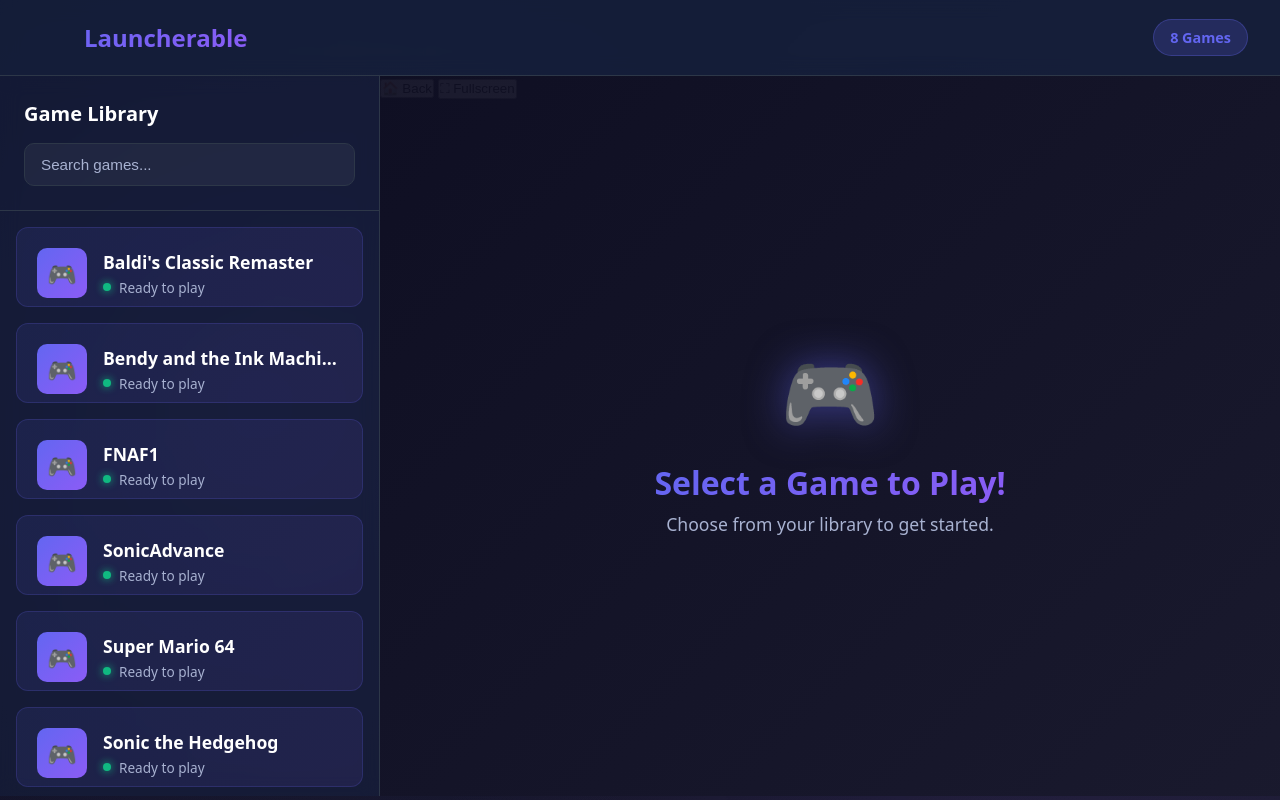
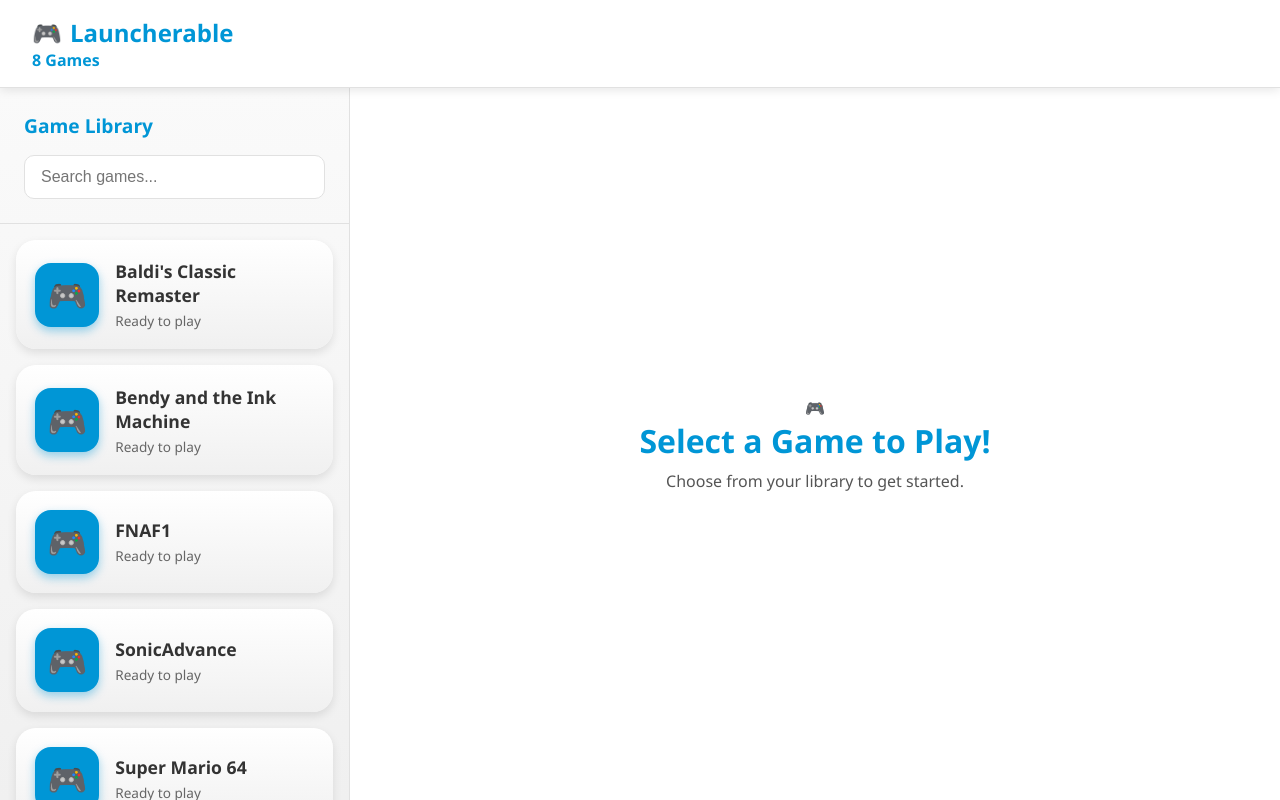
Before and after one commit to Luffytaroglitch/Launcherable, a website: page index.html in a window 1280 px wide. Drawn offline with Linux system fonts and the light colour scheme.

Commit message:
Update style.css

```diff
--- a/style.css
+++ b/style.css
@@ -5,95 +5,59 @@
 }
 
 :root {
-  --primary: #6366f1;
-  --secondary: #8b5cf6;
-  --bg-dark: #0f0f23;
-  --bg-light: #1a1a2e;
-  --card-bg: #16213e;
-  --text-main: #fff;
-  --text-muted: #a8b2d1;
-  --border: #2d3748;
-  --success: #10b981;
+  --wii-white: #f5f5f5;
+  --wii-blue: #0096d6;
+  --wii-gray: #e1e1e1;
+  --wii-text: #333;
+  --shadow-light: rgba(0, 0, 0, 0.1);
+  --shadow-strong: rgba(0, 0, 0, 0.25);
 }
 
 body {
-  font-family: system-ui, -apple-system, BlinkMacSystemFont, 'Segoe UI', Roboto, sans-serif;
-  background: linear-gradient(135deg, var(--bg-dark), var(--bg-light));
-  color: var(--text-main);
+  font-family: 'Nunito', 'Segoe UI', sans-serif;
+  background: var(--wii-white);
+  color: var(--wii-text);
   height: 100vh;
   overflow: hidden;
-}
-
-.background-overlay {
-  position: fixed;
-  inset: 0;
-  background:
-    radial-gradient(circle at 20% 50%, rgba(99, 102, 241, 0.1) 0%, transparent 50%),
-    radial-gradient(circle at 80% 80%, rgba(139, 92, 246, 0.1) 0%, transparent 50%);
-  pointer-events: none;
-  z-index: 0;
+  display: flex;
+  flex-direction: column;
 }
 
 .header {
-  background: rgba(22, 33, 62, 0.8);
-  backdrop-filter: blur(10px);
-  border-bottom: 1px solid var(--border);
+  background: white;
   padding: 1rem 2rem;
-  z-index: 10;
-}
-
-.header-content {
+  border-bottom: 1px solid var(--wii-gray);
   display: flex;
   justify-content: space-between;
   align-items: center;
-  max-width: 1800px;
-  margin: 0 auto;
+  box-shadow: 0 2px 10px var(--shadow-light);
+  z-index: 10;
 }
 
 .logo {
   display: flex;
   align-items: center;
-  gap: 0.75rem;
+  gap: 0.5rem;
   font-size: 1.5rem;
   font-weight: 700;
-  background: linear-gradient(135deg, var(--primary), var(--secondary));
-  -webkit-background-clip: text;
-  -webkit-text-fill-color: transparent;
-}
-
-.logo-icon {
-  font-size: 2rem;
-  filter: drop-shadow(0 0 10px rgba(99, 102, 241, 0.5));
+  color: var(--wii-blue);
 }
 
 .header-info {
-  display: flex;
-  align-items: center;
-  gap: 1rem;
-}
-
-.game-count {
-  background: rgba(99, 102, 241, 0.2);
-  padding: 0.5rem 1rem;
-  border-radius: 20px;
-  font-size: 0.9rem;
   font-weight: 600;
-  color: var(--primary);
-  border: 1px solid rgba(99, 102, 241, 0.3);
+  color: var(--wii-blue);
 }
 
 .main-container {
   display: flex;
-  height: calc(100vh - 80px);
-  position: relative;
-  z-index: 1;
+  flex: 1;
+  overflow: hidden;
 }
 
 .sidebar {
-  width: 380px;
-  background: rgba(22, 33, 62, 0.6);
-  backdrop-filter: blur(10px);
-  border-right: 1px solid var(--border);
+  width: 350px;
+  background: linear-gradient(180deg, #fafafa, #f0f0f0);
+  border-right: 1px solid var(--wii-gray);
   display: flex;
   flex-direction: column;
   overflow: hidden;
@@ -101,39 +65,29 @@
 
 .sidebar-header {
   padding: 1.5rem;
-  border-bottom: 1px solid var(--border);
+  border-bottom: 1px solid var(--wii-gray);
 }
 
 .sidebar-header h2 {
-  font-size: 1.25rem;
+  font-size: 1.2rem;
+  color: var(--wii-blue);
   margin-bottom: 1rem;
-  color: var(--text-main);
-}
-
-.search-box {
-  position: relative;
 }
 
 .search-box input {
   width: 100%;
   padding: 0.75rem 1rem;
-  background: rgba(255, 255, 255, 0.05);
-  border: 1px solid var(--border);
+  border: 1px solid var(--wii-gray);
   border-radius: 10px;
-  color: var(--text-main);
-  font-size: 0.95rem;
-  transition: all 0.3s ease;
+  font-size: 1rem;
+  outline: none;
+  background: white;
+  transition: 0.2s;
 }
 
 .search-box input:focus {
-  outline: none;
-  border-color: var(--primary);
-  background: rgba(255, 255, 255, 0.08);
-  box-shadow: 0 0 0 3px rgba(99, 102, 241, 0.1);
-}
-
-.search-box input::placeholder {
-  color: var(--text-muted);
+  border-color: var(--wii-blue);
+  box-shadow: 0 0 6px rgba(0, 150, 214, 0.3);
 }
 
 .game-grid {
@@ -146,137 +100,92 @@
   align-content: start;
 }
 
-.game-card {
-  min-height: 80px;
-  background: linear-gradient(135deg, rgba(99, 102, 241, 0.1), rgba(139, 92, 246, 0.1));
-  border: 1px solid rgba(99, 102, 241, 0.2);
-  border-radius: 12px;
-  padding: 1rem;
-  cursor: pointer;
-  transition: all 0.3s ease;
-  position: relative;
-}
-
-
 .game-grid::-webkit-scrollbar {
-  width: 8px;
-}
-
-.game-grid::-webkit-scrollbar-track {
-  background: rgba(0, 0, 0, 0.2);
+  width: 10px;
 }
 
 .game-grid::-webkit-scrollbar-thumb {
-  background: var(--primary);
-  border-radius: 4px;
+  background: var(--wii-blue);
+  border-radius: 5px;
 }
 
 .game-card {
-  background: linear-gradient(135deg, rgba(99, 102, 241, 0.1), rgba(139, 92, 246, 0.1));
-  border: 1px solid rgba(99, 102, 241, 0.2);
-  border-radius: 12px;
-  padding: 1.25rem;
+  background: linear-gradient(180deg, #ffffff, #f0f0f0);
+  border-radius: 20px;
+  box-shadow: 0 4px 10px var(--shadow-light);
+  padding: 1.2rem;
   cursor: pointer;
-  transition: all 0.3s ease;
-  position: relative;
-  overflow: hidden;
-}
-
-.game-card::before {
-  content: '';
-  position: absolute;
-  top: 0;
-  left: -100%;
-  width: 100%;
-  height: 100%;
-  background: linear-gradient(90deg, transparent, rgba(255, 255, 255, 0.1), transparent);
-  transition: left 0.5s ease;
-}
-
-.game-card:hover::before {
-  left: 100%;
+  transition: transform 0.2s, box-shadow 0.2s;
 }
 
 .game-card:hover {
-  transform: translateY(-3px);
-  border-color: var(--primary);
-  box-shadow: 0 8px 25px rgba(99, 102, 241, 0.3);
+  transform: scale(1.05);
+  box-shadow: 0 8px 20px var(--shadow-strong);
 }
 
 .game-card.active {
-  background: linear-gradient(135deg, rgba(99, 102, 241, 0.3), rgba(139, 92, 246, 0.3));
-  border-color: var(--primary);
-  box-shadow: 0 8px 25px rgba(99, 102, 241, 0.4);
+  border: 2px solid var(--wii-blue);
+  box-shadow: 0 0 20px rgba(0, 150, 214, 0.4);
 }
 
 .game-card.disabled {
-  opacity: 0.4;
-  cursor: not-allowed;
+  opacity: 0.5;
+  pointer-events: none;
 }
 
 .game-card-header {
   display: flex;
   align-items: center;
   gap: 1rem;
-  margin-bottom: 0.5rem;
 }
 
 .game-icon {
-  width: 50px;
-  height: 50px;
-  border-radius: 10px;
-  background: linear-gradient(135deg, var(--primary), var(--secondary));
+  width: 64px;
+  height: 64px;
+  border-radius: 16px;
+  background: var(--wii-blue);
   display: flex;
   align-items: center;
   justify-content: center;
-  font-size: 1.5rem;
-  flex-shrink: 0;
+  color: white;
+  font-size: 2rem;
+  box-shadow: 0 4px 10px rgba(0, 150, 214, 0.4);
 }
 
 .game-info {
   flex: 1;
-  min-width: 0;
 }
 
 .game-title {
+  font-weight: 700;
   font-size: 1.1rem;
-  font-weight: 600;
-  color: var(--text-main);
   margin-bottom: 0.25rem;
-  white-space: nowrap;
-  overflow: hidden;
-  text-overflow: ellipsis;
 }
 
 .game-status {
-  display: flex;
-  align-items: center;
-  gap: 0.5rem;
   font-size: 0.85rem;
-  color: var(--text-muted);
-}
-
-.status-dot {
-  width: 8px;
-  height: 8px;
-  border-radius: 50%;
-  background: var(--success);
-  box-shadow: 0 0 8px var(--success);
+  color: #666;
 }
 
 .game-display {
   flex: 1;
+  background: var(--wii-white);
   position: relative;
-  background: var(--bg-dark);
+  display: flex;
+  justify-content: center;
+  align-items: center;
 }
 
 .welcome-screen {
   position: absolute;
-  inset: 0;
+  top: 0;
+  left: 0;
+  width: 100%;
+  height: 100%;
   display: flex;
   align-items: center;
   justify-content: center;
-  background: linear-gradient(135deg, rgba(15, 15, 35, 0.95), rgba(26, 26, 46, 0.95));
+  background: white;
   z-index: 2;
   transition: opacity 0.3s ease;
 }
@@ -288,83 +197,61 @@
 
 .welcome-content {
   text-align: center;
-  animation: fadeInUp 0.6s ease;
-}
-
-.welcome-icon {
-  font-size: 5rem;
-  margin-bottom: 1rem;
-  filter: drop-shadow(0 0 20px rgba(99, 102, 241, 0.5));
 }
 
 .welcome-content h2 {
   font-size: 2rem;
+  color: var(--wii-blue);
   margin-bottom: 0.5rem;
-  background: linear-gradient(135deg, var(--primary), var(--secondary));
-  -webkit-background-clip: text;
-  -webkit-text-fill-color: transparent;
 }
 
 .welcome-content p {
-  color: var(--text-muted);
-  font-size: 1.1rem;
+  color: #555;
+  font-size: 1rem;
 }
 
 .game-frame {
-  position: absolute;
-  inset: 0;
   width: 100%;
   height: 100%;
   border: none;
-  background: #000;
   opacity: 0;
   transition: opacity 0.3s ease;
+  background: #000;
 }
 
 .game-frame.visible {
   opacity: 1;
 }
 
-@keyframes fadeInUp {
-  from {
-    opacity: 0;
-    transform: translateY(30px);
-  }
-  to {
-    opacity: 1;
-    transform: translateY(0);
-  }
+.fullscreen-button {
+  position: absolute;
+  bottom: 20px;
+  right: 20px;
+  background: var(--wii-blue);
+  color: white;
+  border: none;
+  border-radius: 50%;
+  width: 56px;
+  height: 56px;
+  font-size: 1.5rem;
+  cursor: pointer;
+  box-shadow: 0 4px 10px rgba(0, 150, 214, 0.3);
+  transition: transform 0.2s, box-shadow 0.2s;
+  z-index: 3;
 }
 
-@media (max-width: 1024px) {
+.fullscreen-button:hover {
+  transform: scale(1.1);
+  box-shadow: 0 6px 16px rgba(0, 150, 214, 0.5);
+}
+
+@media (max-width: 900px) {
   .sidebar {
-    width: 300px;
+    width: 100%;
+    max-width: 280px;
   }
 
   .game-card {
     padding: 1rem;
   }
 }
-
-@media (max-width: 768px) {
-  .header-content {
-    flex-direction: column;
-    gap: 1rem;
-  }
-
-  .sidebar {
-    width: 100%;
-    max-width: 300px;
-    position: absolute;
-    left: 0;
-    top: 0;
-    height: 100%;
-    z-index: 5;
-    transform: translateX(-100%);
-    transition: transform 0.3s ease;
-  }
-
-  .sidebar.open {
-    transform: translateX(0);
-  }
-}
```
